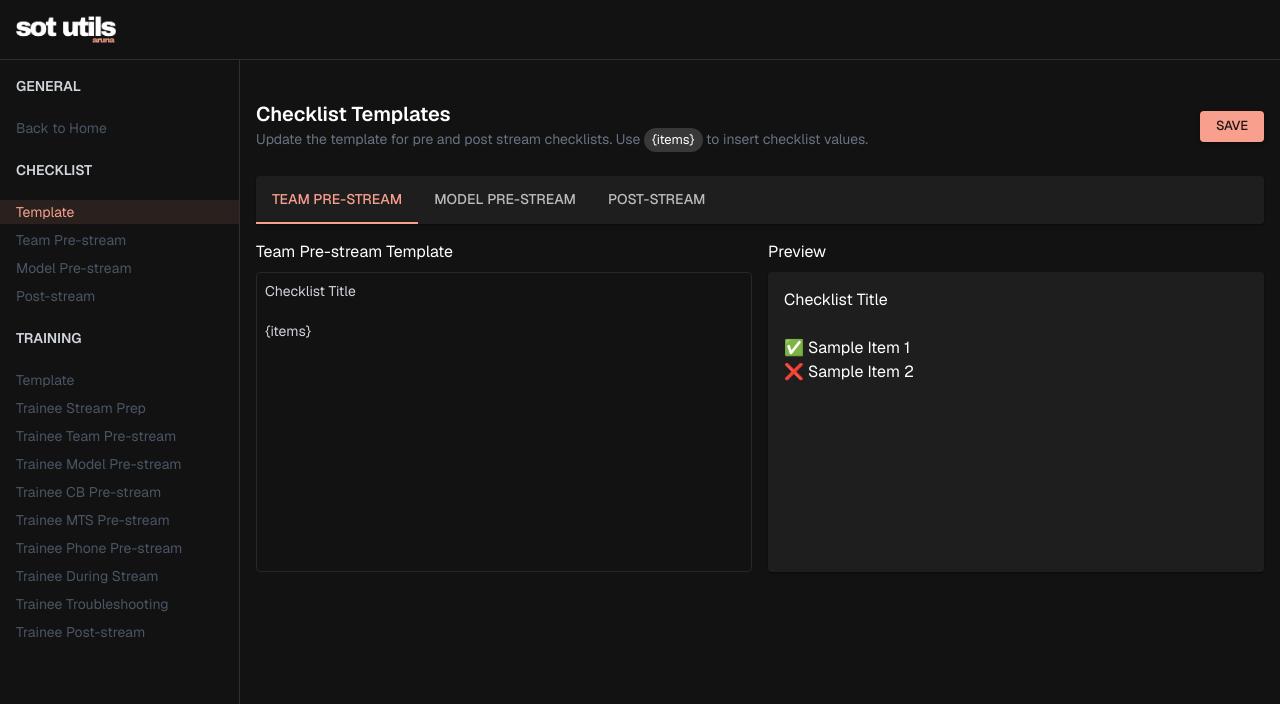
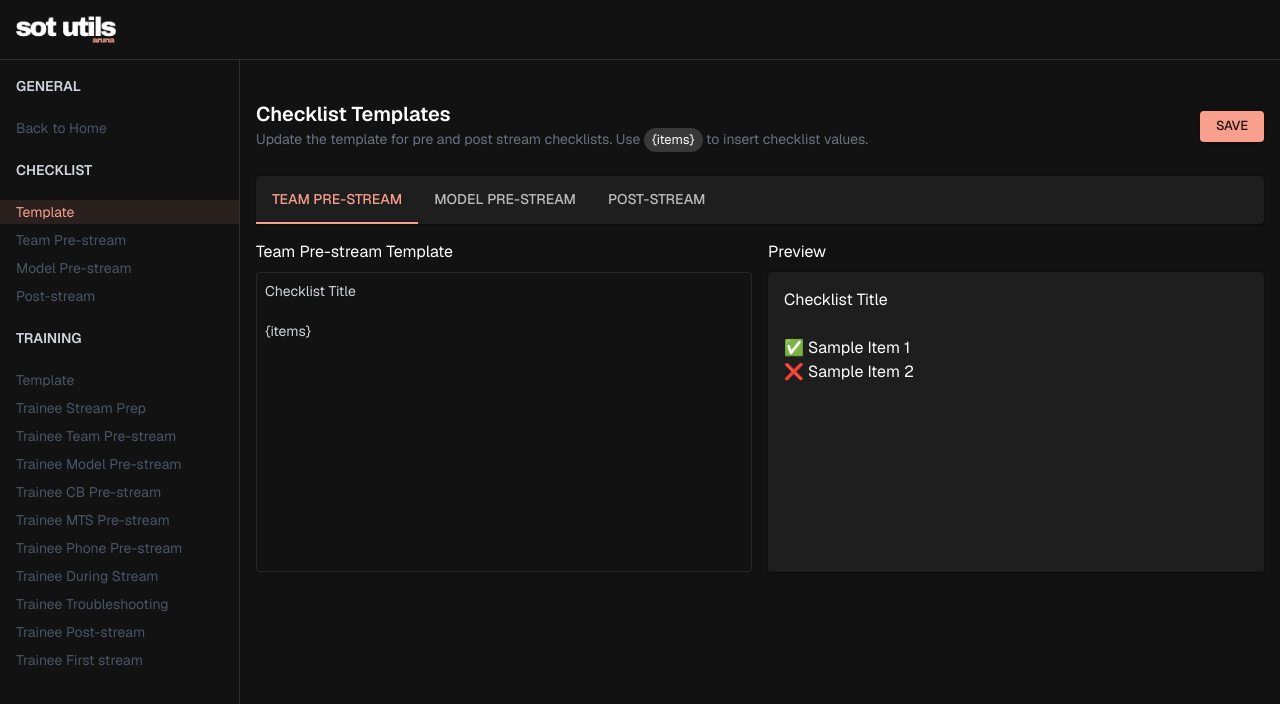
Before and after one commit to olecaloco/sot-utils, a Next.js app: page /portal/checklist-template in a window 1280 px wide. Shown: the top 704 px of the page. Built offline with nearby package versions, Linux system fonts and the light colour scheme; no server answers; the database is empty; what @mui/material-nextjs would draw is missing.

Commit message:
Added first stream checklist

```diff
--- a/components/checklist/multi/constants.ts
+++ b/components/checklist/multi/constants.ts
@@ -13,4 +13,5 @@ export const TAB_TITLES: Record<ChecklistType, string> = {
     trainee_phone_prestream: "Phone Pre-stream",
     trainee_troubleshooting: "Troubleshooting",
     trainee_poststream: "Post-stream",
+    trainee_first_stream: "First stream"
 };
--- a/components/portal/Navigation.tsx
+++ b/components/portal/Navigation.tsx
@@ -64,6 +64,10 @@ const TRAINEE_LINKS = [
         href: "/portal/checklists/trainee_poststream",
         label: "Trainee Post-stream",
     },
+    {
+        href: "/portal/checklists/trainee_first_stream",
+        label: "Trainee First stream",
+    },
 ];
 
 const SubHeader = ({ title }: { title: string }) => (
--- a/components/portal/checklist/TemplateForm.tsx
+++ b/components/portal/checklist/TemplateForm.tsx
@@ -26,6 +26,7 @@ const labels: Record<ChecklistType, string> = {
     trainee_phone_prestream: "Phone Pre-stream",
     trainee_troubleshooting: "Troubleshooting",
     trainee_poststream: "Post-stream",
+    trainee_first_stream: "First stream",
 };
 
 const defaultTemplates = () => {
@@ -56,6 +57,7 @@ export const ChecklistTemplateForm = ({
         trainee_phone_prestream: defaultTemplates(),
         trainee_troubleshooting: defaultTemplates(),
         trainee_poststream: defaultTemplates(),
+        trainee_first_stream: defaultTemplates(),
     });
 
     const currentContent = contents[mode];
--- a/components/portal/checklist/constants.tsx
+++ b/components/portal/checklist/constants.tsx
@@ -13,4 +13,5 @@ export const PORTAL_CHECKLIST_TITLES: Record<ChecklistType, string> = {
     trainee_phone_prestream: "Trainee Phone Pre-stream",
     trainee_troubleshooting: "Trainee Troubleshooting",
     trainee_poststream: "Trainee Post-stream",
+    trainee_first_stream: "Trainee First stream",
 };
--- a/interfaces/Checklist.ts
+++ b/interfaces/Checklist.ts
@@ -11,6 +11,7 @@ export const ChecklistType = {
     TraineeDuringStream: "trainee_during_stream",
     TraineeTroubleshooting: "trainee_troubleshooting",
     TraineePoststream: "trainee_poststream",
+    TraineeFirstStream: "trainee_first_stream",
 } as const;
 
 export const RegularChecklistTypes = [
@@ -29,6 +30,7 @@ export const TraineeChecklistTypes = [
     ChecklistType.TraineeDuringStream,
     ChecklistType.TraineeTroubleshooting,
     ChecklistType.TraineePoststream,
+    ChecklistType.TraineeFirstStream
 ] as const;
 
 export type ChecklistType = (typeof ChecklistType)[keyof typeof ChecklistType];
```
